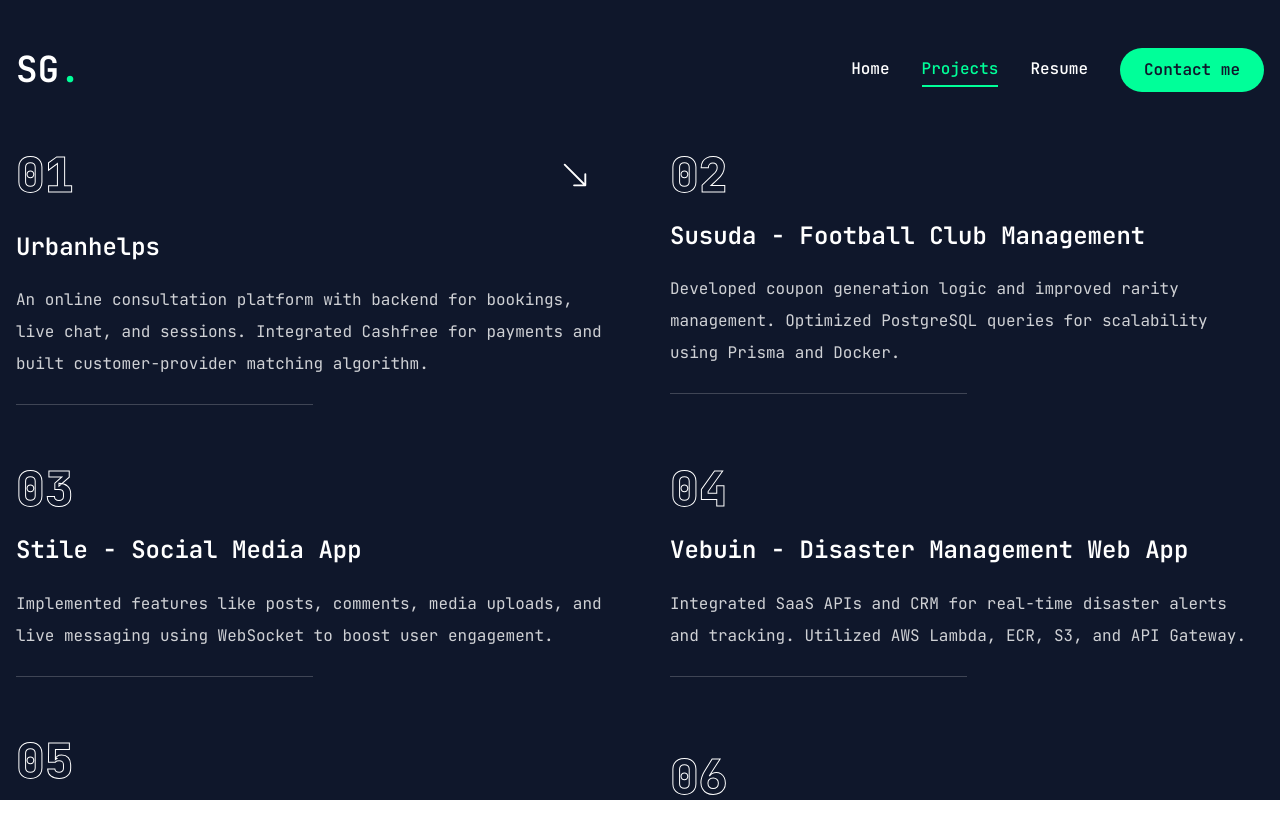
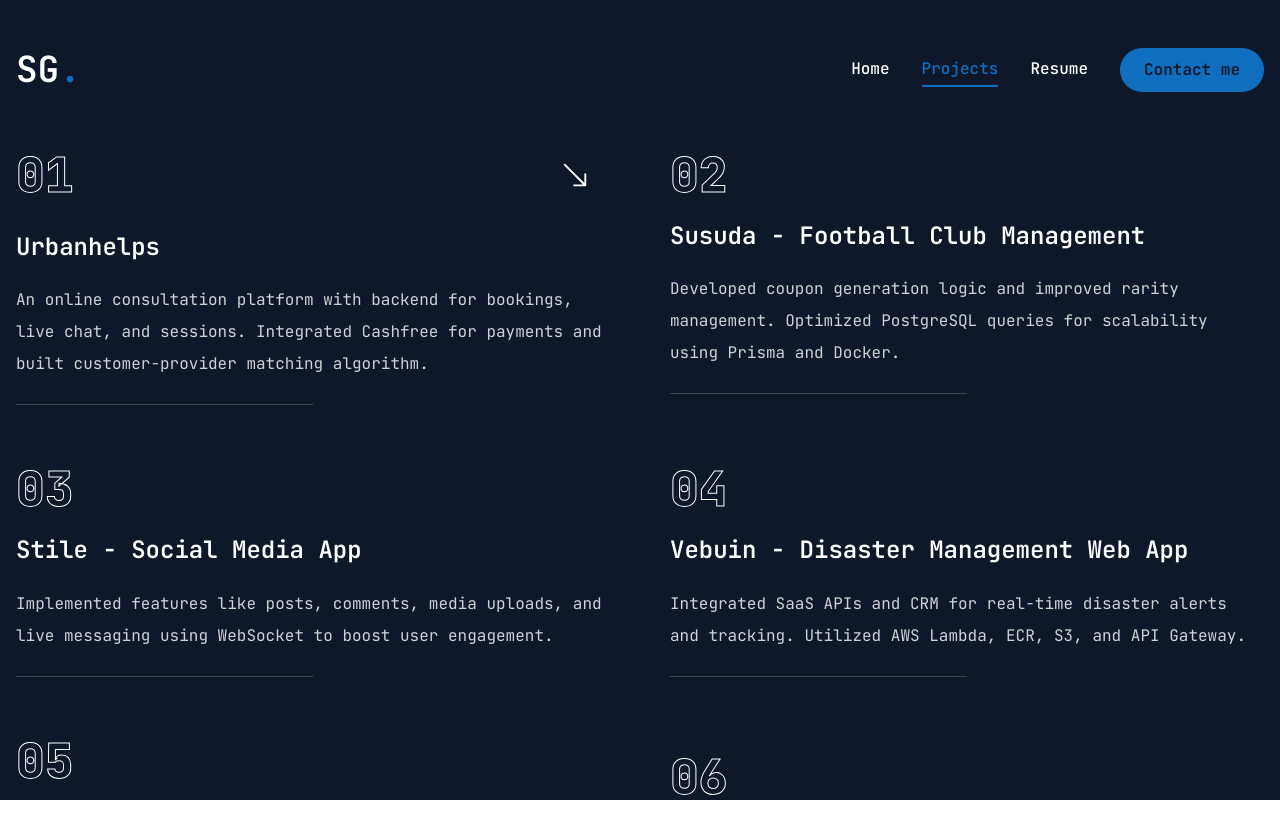
Before and after one commit to sagarbgohil/sagar-portfolio, a Next.js app: page /projects in a window 1280 px wide. Shown: the top 838 px of the page. Built offline with nearby package versions, Linux system fonts and the light colour scheme.

Commit message:
feat: update button width in Contact form and adjust accent colors in styles

```diff
--- a/app/contact/page.jsx
+++ b/app/contact/page.jsx
@@ -38,7 +38,7 @@ const Contact = () => {
                 placeholder="Type your message here..."
               />
 
-              <Button size="md" className="w-[30%] mx-auto">
+              <Button size="md" className="w-[40%] mx-auto">
                 Send Message
               </Button>
             </form>
--- a/app/globals.css
+++ b/app/globals.css
@@ -61,8 +61,8 @@
   --secondary-foreground: oklch(0.208 0.042 265.755);
   --muted: oklch(0.968 0.007 247.896);
   --muted-foreground: oklch(0.554 0.046 257.417);
-  --accent: #00ff99;
-  --accent-foreground: #00e187;
+  --accent: #106ebe;
+  --accent-foreground: #0ffcbe;
   --destructive: oklch(0.577 0.245 27.325);
   --border: oklch(0.929 0.013 255.508);
   --input: oklch(0.929 0.013 255.508);
@@ -137,6 +137,6 @@
   }
 
   .group:hover .text-outline {
-    -webkit-text-stroke: 1px #00ff99;
+    -webkit-text-stroke: 1px #106ebe;
   }
 }
--- a/tailwind.config.js
+++ b/tailwind.config.js
@@ -26,7 +26,7 @@ module.exports = {
       colors: {
         primary: "#1c1c22",
         accent: {
-          DEFAULT: "#00ff99",
+          DEFAULT: "#106EBE",
           hover: "#00e187",
         },
       },
```
